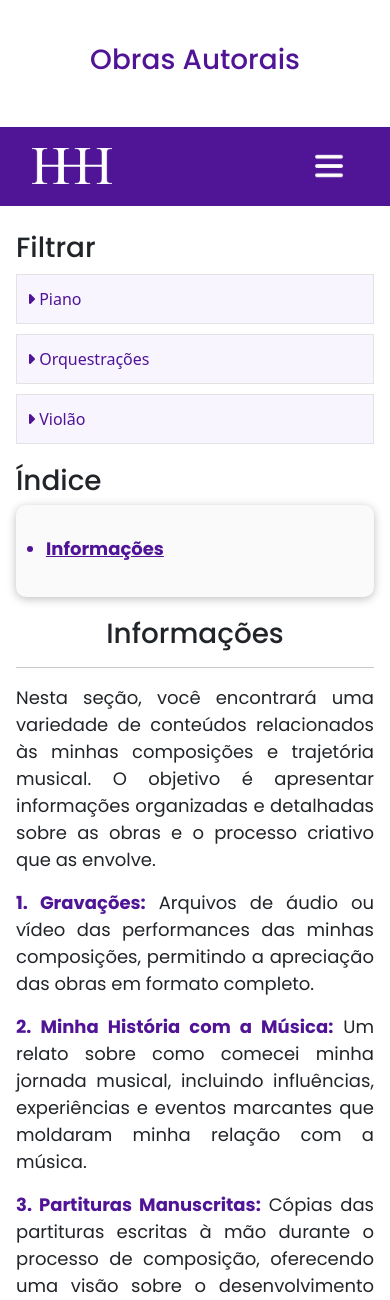
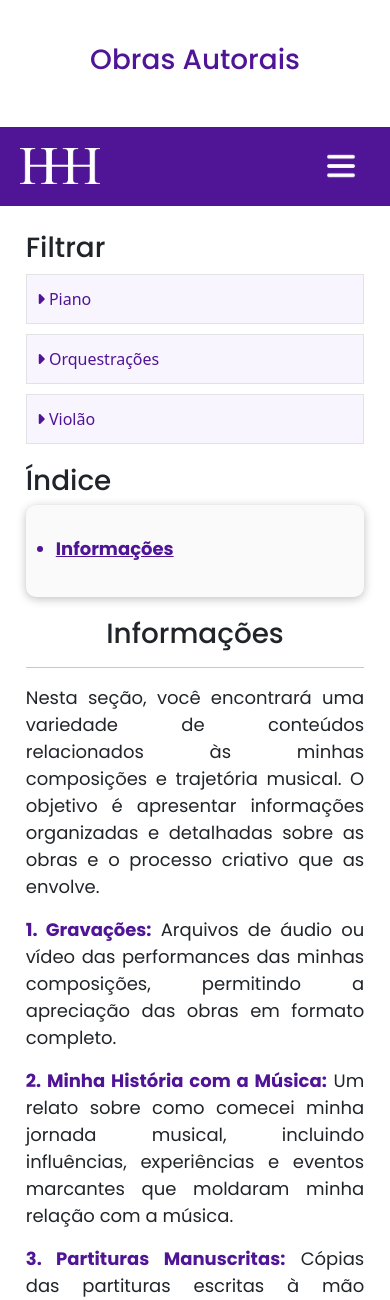
Before and after one commit to HenriqueHyonemoto/HyonemotoMusic, a PHP site: page /autorais/index.html in a window 390 px wide. Shown: the top 1300 px of the page. Run offline with PHP 8.4, Linux system fonts and the light colour scheme; some libraries are stand-ins or nearby versions.

Commit message:
responsividade

```diff
--- a/autorais/css/style.css
+++ b/autorais/css/style.css
@@ -44,7 +44,7 @@ h6 {
 
 @media (max-width: 1400px) {
     .hcontainer {
-        width: 100%;
+        width: 95%;
     }
 }
 
@@ -56,13 +56,14 @@ h6 {
         font-size: 18px !important;
         text-align: justify;
     }
-
-
 }
 
 @media (max-width: 800px) {
     .main-content img {
         width: 95% !important;
+    }
+    .hcontainer {
+        width: 95%;
     }
 }
 
--- a/autorais/index.html
+++ b/autorais/index.html
@@ -72,15 +72,15 @@
 
         </div>
         <div class="navbar-toggler">
-            <div class="row align-items-center">
-                <div class="col-2">
+            <div class="row justify-content-start">
+                <div class="col-2 justify-content-start p-0">
                     <a class="navbar-brand" href="../index.html" style="color:white;">
                         <img src="../images/logo-h.png" alt="HHH logo" width="80">
                     </a>
                 </div>
                 <div class="col-8 justify-content-center">
                 </div>
-                <div class="col-2 d-flex justify-content-end">
+                <div class="col-2 d-flex justify-content-end p-0">
                     <button class="navbar-toggler-btn" type="button" data-bs-toggle="collapse"
                         data-bs-target="#navbarNav" aria-controls="navbarNav" aria-expanded="false"
                         aria-label="Toggle navigation">
@@ -95,7 +95,7 @@
                 <div class="navbar-item" data-page="historia"> Minha História no Piano</div>
                 <div class="d-flex align-items-center" style="margin-left:20px">
                     <div id="language-flag" class="language-flag">
-                    <img src="../images/fg-br.png" width="32" >
+                        <img src="../images/fg-br.png" width="32">
                     </div>
                     <div class="language-selector">
                         <button class="language-button btn btn-link text-white">
@@ -192,9 +192,13 @@
                 <div class="col-xl-4 col-12 col-md-6 footer-left order-2 order-xl-1">
                     <h3 id="contact">Contato</h3>
                     <ul class="list-unstyled">
-                        <li><a href="mailto:ifhenriquehyonemoto@gmail.com"><i class="fa-solid fa-envelope"></i> ifhenriquehyonemoto@gmail.com</a></li>
-                        <li><a href="https://linkedin.com/in/henrique-hyonemoto-689002221" target="_blank"><i class="fa-brands fa-linkedin"></i> linkedin.com/in/henrique-hyonemoto-689002221</a></li>
-                        <li><a href="https://github.com/HenriqueHyonemoto" target="_blank"><i class="fa-brands fa-github"></i> https://github.com/HenriqueHyonemoto</a></li>
+                        <li><a href="mailto:ifhenriquehyonemoto@gmail.com"><i class="fa-solid fa-envelope"></i>
+                                ifhenriquehyonemoto@gmail.com</a></li>
+                        <li><a href="https://linkedin.com/in/henrique-hyonemoto-689002221" target="_blank"><i
+                                    class="fa-brands fa-linkedin"></i> linkedin.com/in/henrique-hyonemoto-689002221</a>
+                        </li>
+                        <li><a href="https://github.com/HenriqueHyonemoto" target="_blank"><i
+                                    class="fa-brands fa-github"></i> https://github.com/HenriqueHyonemoto</a></li>
                     </ul>
                 </div>
                 <div class="col-xl-4 col-12 footer-center order-1 order-xl-2 align-items-center">
@@ -210,9 +214,14 @@
                 <div class="col-xl-4 col-12 col-md-6  footer-right order-3 order-xl-3">
                     <h3>Outros Projetos</h3>
                     <ul class="list-unstyled">
-                        <li><a href="https://github.com/HenriqueHyonemoto/PianoLeds" target="_blank"><i class="fa-solid fa-gear"></i> Piano Com Leds (Arduino)</a></li>
-                        <li><a href="https://github.com/HenriqueHyonemoto/gerenciador-de-fichas-op" target="_blank"><i class="fa-brands fa-laravel"></i> Plataforma WEB para criação de Personagens (Laravel)</a></li>
-                        <li><a href="https://github.com/HenriqueHyonemoto/ALendaDoHeroi-UltrawideFix" target="_blank"><i class="fa-solid fa-panorama"></i> Mod Renderização 21:9 em jogo eletrônico (C++)</a></li>
+                        <li><a href="https://github.com/HenriqueHyonemoto/PianoLeds" target="_blank"><i
+                                    class="fa-solid fa-gear"></i> Piano Com Leds (Arduino)</a></li>
+                        <li><a href="https://github.com/HenriqueHyonemoto/gerenciador-de-fichas-op" target="_blank"><i
+                                    class="fa-brands fa-laravel"></i> Plataforma WEB para criação de Personagens
+                                (Laravel)</a></li>
+                        <li><a href="https://github.com/HenriqueHyonemoto/ALendaDoHeroi-UltrawideFix" target="_blank"><i
+                                    class="fa-solid fa-panorama"></i> Mod Renderização 21:9 em jogo eletrônico (C++)</a>
+                        </li>
                     </ul>
                 </div>
             </div>
```
Lines whose indentation alone changed are shown as unchanged.
